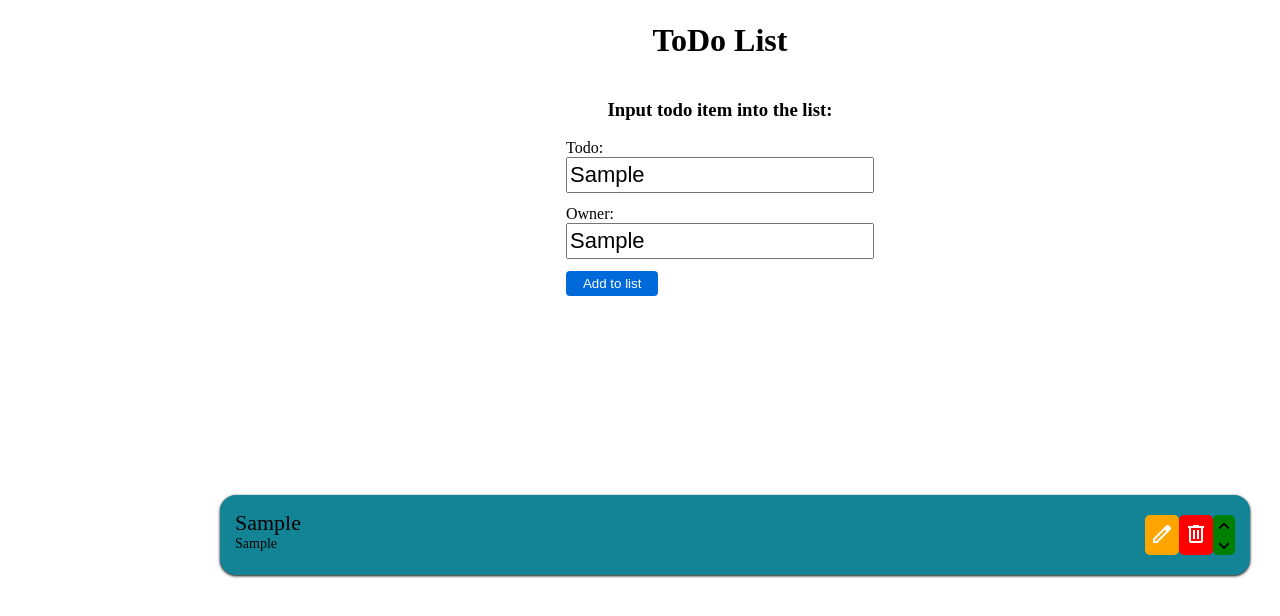
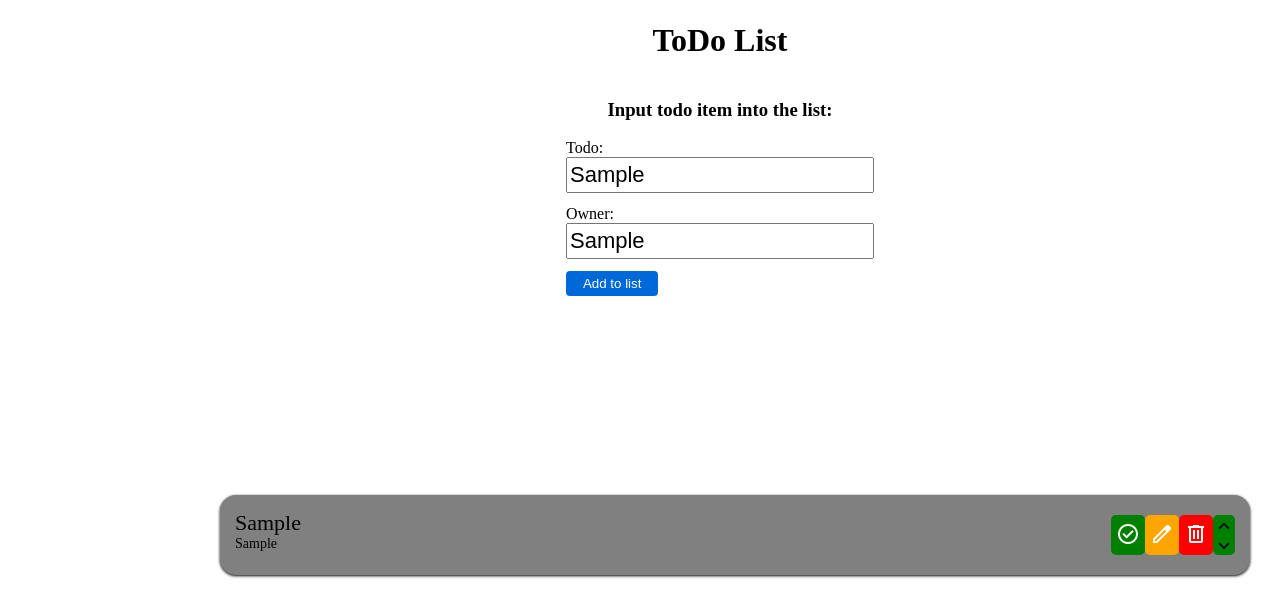
Before and after one commit to edvard01/lexicon-react-todo-list, a React (Vite) app in the folder todo-list/: page / in a window 1280 px wide. Both pictures are taken after typing "Sample", "Sample" into the empty fields and a click on the button "Add to list". Shown: the top 616 px of the page. Built offline with nearby package versions, Linux system fonts and the light colour scheme.

Commit message:
Added feature so you can checkmark things as done, but when you move the list item the done doesn't follow, need to add done bool to the array and then send it in through props

```diff
--- a/todo-list/src/List.tsx
+++ b/todo-list/src/List.tsx
@@ -25,8 +25,8 @@ export function List({
       <div className="list">
         <ul>
           {listContent.map((item, index) => (
-            <li key={index}>
             <ListItem
+              key={index}
               todo={item.text}
               owner={item.author}
               id={item.id}
@@ -34,7 +34,6 @@ export function List({
               deleteListItem={deleteListItem}
               changeTodo={changeTodo}
             />
-            </li>
           ))}
         </ul>
       </div>
--- a/todo-list/src/ListItem.tsx
+++ b/todo-list/src/ListItem.tsx
@@ -19,6 +19,7 @@ export function ListItem({
 }: IListItem): JSX.Element {
   const [isEditing, setEditing] = useState(false);
   const [text, setTodo] = useState(todo);
+  const [isDone, setDone] = useState(false);
 
   const handleOnClick = () => {
     if (isEditing) {
@@ -41,6 +42,7 @@ export function ListItem({
   };
   return (
     <>
+      <li className={isDone ? "done" : ""}>
         <span className="text-area">
           <span>
             {isEditing ? (
@@ -59,6 +61,14 @@ export function ListItem({
           <p className="owner-text">{owner}</p>
         </span>
         <span className="nav-btn-area">
+          <button
+            type="submit"
+            id="done"
+            className="done"
+            onClick={() => setDone((preVal) => !preVal)}
+          >
+            <span className="material-symbols-outlined">check_circle</span>
+          </button>
           <button
             id="edit"
             type="submit"
@@ -88,6 +98,7 @@ export function ListItem({
             </button>
           </span>
         </span>
+      </li>
     </>
   );
 }
--- a/todo-list/src/list.css
+++ b/todo-list/src/list.css
@@ -11,10 +11,14 @@
   display: flex;
   justify-content: space-between;
 
-  background-color: rgb(19, 132, 150);
+  background-color: grey;
   padding: 15px;
   border-radius: 16px;
   box-shadow: 0 1px 3px black;
+}
+
+.list ul .done {
+  background-color: rgb(33, 136, 56);
 }
 
 .list ul li .text-area {
@@ -77,6 +81,16 @@
   height: 40px;
 }
 
+.list ul li .nav-btn-area #done {
+  padding: 5px;
+  background-color: green;
+  border: none;
+  border-radius: 5px;
+  color: white;
+  cursor: pointer;
+  height: 40px;
+}
+
 .list ul li .nav-btn-area .direction-btns {
   display: flex;
   flex-direction: column;
```
Lines whose indentation alone changed are shown as unchanged.
